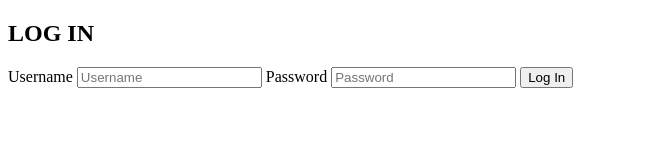
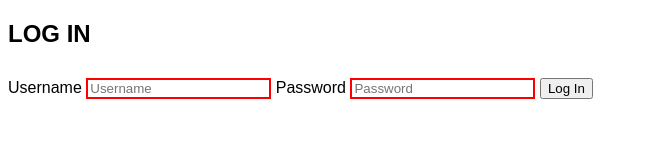
Before and after one commit to FAC-Sixteen/Week7-project-onions2.0, a website: page public/login.html in a window 1280 px wide. Shown: the whole page, without its empty margins (0-647 px from the left). Drawn offline with Linux system fonts and the light colour scheme.

Commit message:
write sign up regex and css for invalid input

```diff
--- a/public/css/style.css
+++ b/public/css/style.css
@@ -103,4 +103,10 @@ input, textarea {
   margin: 10px 0;
 }
 
-testar
+/* style for login page*/
+
+
+
+input:invalid {
+  border: 2px solid red;
+}
--- a/public/login.html
+++ b/public/login.html
@@ -4,6 +4,7 @@
     <meta charset="UTF-8">
     <meta name="viewport" content="width=device-width, initial-scale=1.0">
     <meta http-equiv="X-UA-Compatible" content="ie=edge">
+    <link rel="stylesheet" href="./css/style.css">
     <title>Login</title>
 </head>
 <body>
@@ -14,19 +15,23 @@
             </h2>
             <form action="/login" method="post">
             <label for="login_username">Username</label>
-            <input type="text" class="username" id="login_username" name="login_username" placeholder="Username" maxlength="20" pattern="[\w]+">
+            <input type="text" class="username" id="login_username" name="login_username" placeholder="Username" maxlength="20" required>
             <label for="login_password">Password</label>
-            <input type="password" class="password" id="login_password" name="login_password" placeholder="Password">
+            <input type="password" class="password" id="login_password" name="login_password" placeholder="Password" required>
             <button class="button" type="submit">Log In</button>
             </form>
+            <div id="error-message">
+
+            </div>
         </section>
+
         <!-- <section class="signup_section">
             <h2>
                 SIGN UP
             </h2>
             <form action="/signup" method="post">
             <label for="signup_username">Username</label>
-            <input type="text" class="username" id="signup_username" name="signup_username" maxlength="20" pattern="[\w]+" placeholder="Username">
+            <input type="text" class="username" id="signup_username" name="signup_username" maxlength="20" required pattern="^[A-Za-z0-9]+(?:[_-][A-Za-z0-9]+)*$" placeholder="Username">
             <label for="signup_password">Password</label>
             <input type="password" class="password" id="signup_password" name="signup_password" placeholder="Password">
             <label for="confirmPassword">Confirm Password</label>
@@ -34,10 +39,8 @@
             <button class="button" type="submit">Sign up</button>
             </form>
         </section> -->
-        <div id="error-message">
 
-        </div>
     </div>
-    <script src="dom_login.js"></script>
+    <script src="/dom_login.js"></script>
 </body>
 </html>
```
Also changed, not shown: 1 other file.
